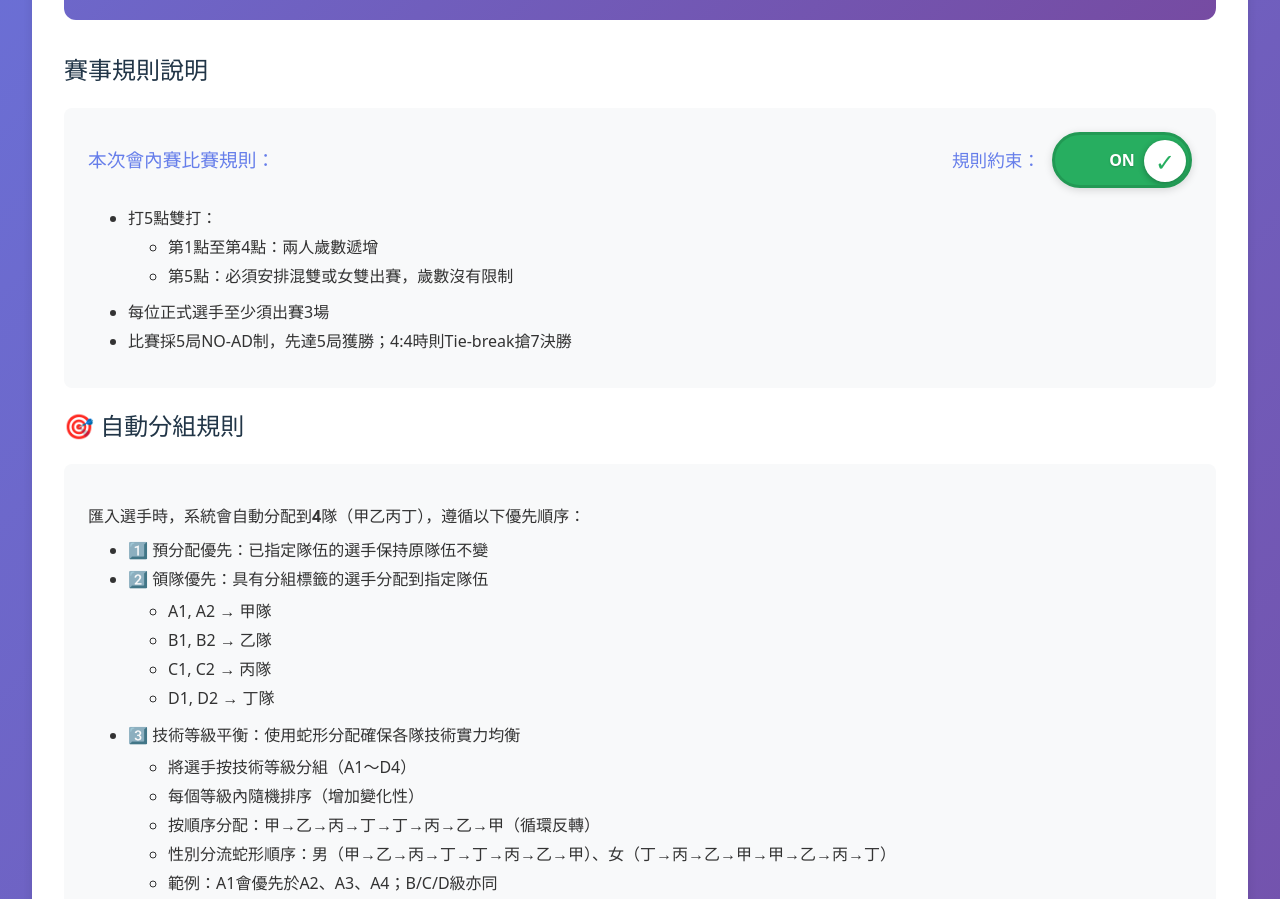
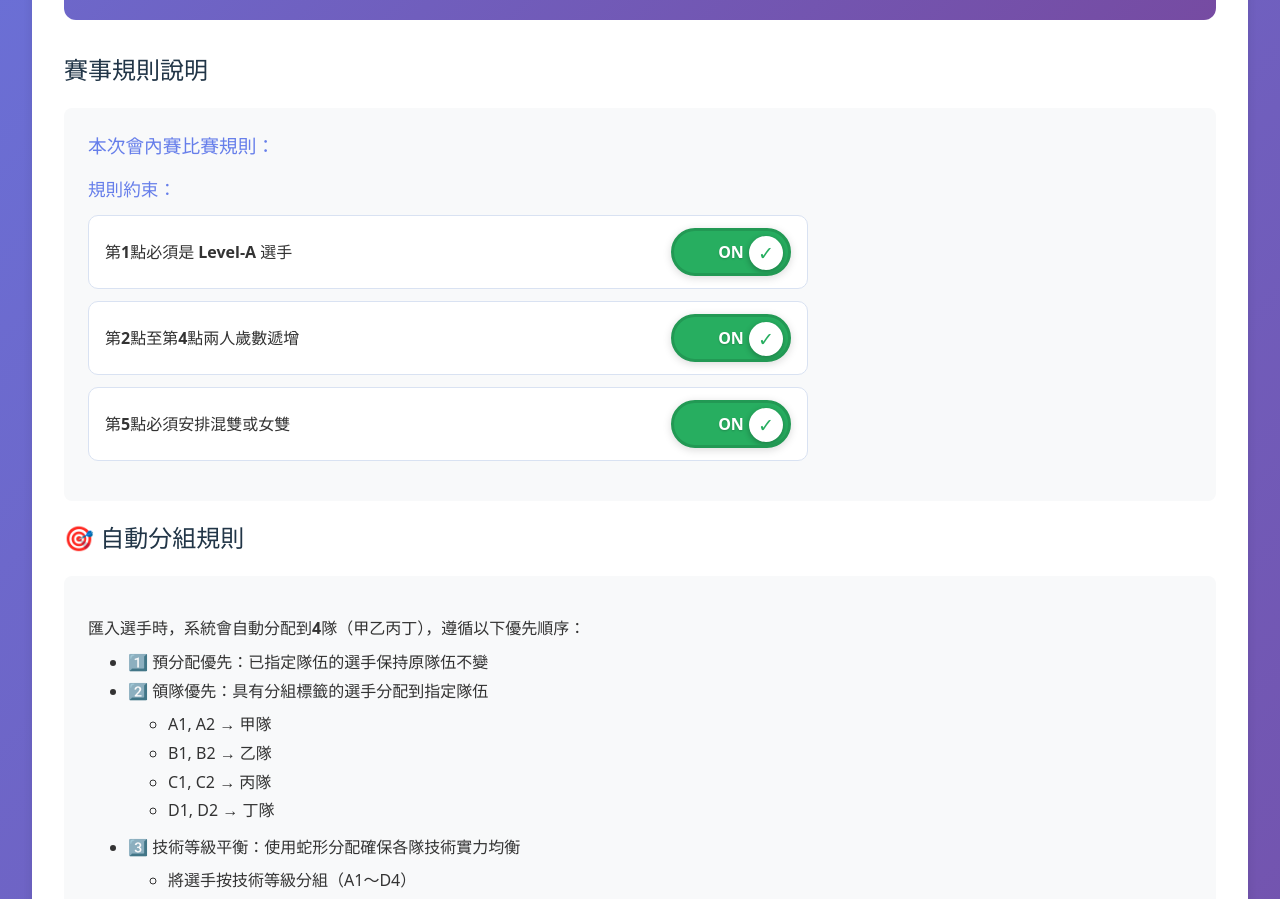
Before and after one commit to alberthsu-cl/TennisDouble, a React (Vite) app: page / in a window 1280 px wide. Shown: the part 1240-2139 px from the top of the page. Built offline with nearby package versions, Linux system fonts and the light colour scheme.

Commit message:
update contraints and controls

```diff
--- a/src/App.css
+++ b/src/App.css
@@ -467,23 +467,59 @@
 
 .rules-header {
   display: flex;
-  justify-content: space-between;
-  align-items: center;
-  flex-wrap: wrap;
+  flex-direction: column;
+  align-items: flex-start;
   gap: 1rem;
   margin-bottom: 1rem;
 }
 
 .rules-toggle {
   display: flex;
-  align-items: center;
+  align-items: flex-start;
+  flex-direction: column;
   gap: 0.75rem;
+  width: 100%;
+  max-width: 720px;
 }
 
 .rules-toggle label {
   font-weight: 600;
   color: #667eea;
   font-size: 1.1rem;
+}
+
+.constraint-toggle-list {
+  display: flex;
+  flex-direction: column;
+  gap: 0.75rem;
+  width: 100%;
+}
+
+.constraint-toggle-item {
+  display: flex;
+  align-items: center;
+  justify-content: space-between;
+  gap: 1rem;
+  padding: 0.75rem 1rem;
+  background: white;
+  border: 1px solid #d9e2f2;
+  border-radius: 10px;
+}
+
+.constraint-toggle-item .btn-toggle {
+  width: 120px;
+  height: 48px;
+  flex-shrink: 0;
+}
+
+.constraint-toggle-item .toggle-slider {
+  width: 34px;
+  height: 34px;
+  font-size: 1.2rem;
+}
+
+.constraint-toggle-item .btn-toggle.active .toggle-slider {
+  transform: translateX(70px);
 }
 
 .toggle-description {
@@ -494,6 +530,14 @@
   background: rgba(255, 255, 255, 0.8);
   border-radius: 6px;
   border-left: 4px solid currentColor;
+}
+
+.constraint-toggle-item .toggle-description {
+  flex: 1;
+  padding: 0;
+  background: transparent;
+  border-radius: 0;
+  border-left: none;
 }
 
 .rules-box h3 {
@@ -2439,7 +2483,16 @@ button {
 
   .rules-toggle {
     width: 100%;
-    justify-content: space-between;
+    justify-content: flex-start;
+  }
+
+  .constraint-toggle-item {
+    flex-direction: column;
+    align-items: stretch;
+  }
+
+  .constraint-toggle-item .btn-toggle {
+    align-self: flex-end;
   }
 }
 
--- a/src/App.tsx
+++ b/src/App.tsx
@@ -204,6 +204,19 @@ const getRulesFormatText = (settings: TournamentSettings) => {
   return `比賽採${settings.gamesPerMatch}局NO-AD制，先達${settings.gamesPerMatch}局獲勝；${settings.gamesPerMatch - 1}:${settings.gamesPerMatch - 1}時則Tie-break搶7決勝`;
 };
 
+const getDerivedConstraintState = (overrides: Partial<TournamentSettings>, base: TournamentSettings) => {
+  const point1LevelAConstraint = overrides.point1LevelAConstraint ?? base.point1LevelAConstraint;
+  const points2To4AgeAscendingConstraint = overrides.points2To4AgeAscendingConstraint ?? base.points2To4AgeAscendingConstraint;
+  const point5WomenOrMixedConstraint = overrides.point5WomenOrMixedConstraint ?? base.point5WomenOrMixedConstraint;
+
+  return {
+    point1LevelAConstraint,
+    points2To4AgeAscendingConstraint,
+    point5WomenOrMixedConstraint,
+    enforceRules: point1LevelAConstraint || points2To4AgeAscendingConstraint || point5WomenOrMixedConstraint,
+  };
+};
+
 type View = 'setup' | 'players' | 'matches' | 'standings' | 'manual-setup' | 'grand-slam';
 
 function App() {
@@ -228,6 +241,9 @@ function App() {
     totalRounds: 3,
     minMatchesPerPlayer: 2,
     enforceRules: true,
+    point1LevelAConstraint: true,
+    points2To4AgeAscendingConstraint: true,
+    point5WomenOrMixedConstraint: true,
     tournamentMode: 'internal',
     homeClubName: '主隊',
     awayClubName: '客隊',
@@ -251,6 +267,16 @@ function App() {
     if (savedStarted) setTournamentStarted(JSON.parse(savedStarted));
     if (savedSettings) {
       const parsedSettings = JSON.parse(savedSettings) as TournamentSettings;
+      const legacyConstraintState = typeof parsedSettings.enforceRules === 'boolean' ? parsedSettings.enforceRules : true;
+      const point1LevelAConstraint = typeof parsedSettings.point1LevelAConstraint === 'boolean'
+        ? parsedSettings.point1LevelAConstraint
+        : legacyConstraintState;
+      const points2To4AgeAscendingConstraint = typeof parsedSettings.points2To4AgeAscendingConstraint === 'boolean'
+        ? parsedSettings.points2To4AgeAscendingConstraint
+        : legacyConstraintState;
+      const point5WomenOrMixedConstraint = typeof parsedSettings.point5WomenOrMixedConstraint === 'boolean'
+        ? parsedSettings.point5WomenOrMixedConstraint
+        : legacyConstraintState;
       const participantCount = parsedSettings.tournamentMode === 'internal'
         ? (loadedPlayers.length > 0 ? loadedPlayers.length : parsedSettings.playersPerTeam * 4)
         : loadedPlayers.length;
@@ -266,6 +292,10 @@ function App() {
         gamesPerMatch: Math.max(3, parsedSettings.gamesPerMatch || 5),
         fourGameDeuceMode: parsedSettings.fourGameDeuceMode === 'extend-to-5' ? 'extend-to-5' : 'tiebreak-7',
         minMatchesPerPlayer: recalculatedMinMatches,
+        point1LevelAConstraint,
+        points2To4AgeAscendingConstraint,
+        point5WomenOrMixedConstraint,
+        enforceRules: point1LevelAConstraint || points2To4AgeAscendingConstraint || point5WomenOrMixedConstraint,
       });
     }
   }, []);
@@ -286,6 +316,14 @@ function App() {
   useEffect(() => {
     localStorage.setItem('tournamentSettings', JSON.stringify(settings));
   }, [settings]);
+
+  const updateConstraintSettings = (overrides: Partial<TournamentSettings>) => {
+    setSettings(prev => ({
+      ...prev,
+      ...overrides,
+      ...getDerivedConstraintState(overrides, prev),
+    }));
+  };
 
   // 計算每人最少出賽場次
   useEffect(() => {
@@ -1439,39 +1477,55 @@ function App() {
                 {settings.tournamentMode === 'internal' && (
                   <div className="rules-toggle">
                     <label>規則約束：</label>
-                    <button
-                      className={`btn-toggle ${settings.enforceRules ? 'active' : ''}`}
-                      onClick={() => setSettings({ ...settings, enforceRules: !settings.enforceRules })}
+                    <div className="constraint-toggle-list">
+                      <div className="constraint-toggle-item">
+                        <span className="toggle-description">第1點必須是 Level-A 選手</span>
+                        <button
+                          className={`btn-toggle ${settings.point1LevelAConstraint ? 'active' : ''}`}
+                          onClick={() => updateConstraintSettings({ point1LevelAConstraint: !settings.point1LevelAConstraint })}
                         >
                           <span className="toggle-slider">
-                        {settings.enforceRules ? '✓' : '✕'}
+                            {settings.point1LevelAConstraint ? '✓' : '✕'}
                           </span>
-                      <span className="toggle-label">{settings.enforceRules ? 'ON' : 'OFF'}</span>
-                    </button>
-                  </div>
-                )}
-              </div>
+                          <span className="toggle-label">{settings.point1LevelAConstraint ? 'ON' : 'OFF'}</span>
+                        </button>
+                      </div>
+                      <div className="constraint-toggle-item">
+                        <span className="toggle-description">第2點至第4點兩人歲數遞增</span>
+                        <button
+                          className={`btn-toggle ${settings.points2To4AgeAscendingConstraint ? 'active' : ''}`}
+                          onClick={() => updateConstraintSettings({ points2To4AgeAscendingConstraint: !settings.points2To4AgeAscendingConstraint })}
+                        >
+                          <span className="toggle-slider">
+                            {settings.points2To4AgeAscendingConstraint ? '✓' : '✕'}
+                          </span>
+                          <span className="toggle-label">{settings.points2To4AgeAscendingConstraint ? 'ON' : 'OFF'}</span>
+                        </button>
+                      </div>
+                      <div className="constraint-toggle-item">
+                        <span className="toggle-description">第5點必須安排混雙或女雙</span>
+                        <button
+                          className={`btn-toggle ${settings.point5WomenOrMixedConstraint ? 'active' : ''}`}
+                          onClick={() => updateConstraintSettings({ point5WomenOrMixedConstraint: !settings.point5WomenOrMixedConstraint })}
+                        >
+                          <span className="toggle-slider">
+                            {settings.point5WomenOrMixedConstraint ? '✓' : '✕'}
+                          </span>
+                          <span className="toggle-label">{settings.point5WomenOrMixedConstraint ? 'ON' : 'OFF'}</span>
+                        </button>
+                      </div>
+                    </div>
+                  </div>
+                )}
+              </div>
+              {settings.tournamentMode === 'inter-club' && (
                 <ul>
-                {settings.tournamentMode === 'inter-club' ? (
-                  <>
                   <li>{settings.homeClubName} vs {settings.awayClubName} 對抗賽</li>
                   <li>由管理者自由安排對戰配對，無人數、輪次限制</li>
                   <li>{getRulesFormatText(settings)}</li>
                   <li>請至「手動配對」功能建立比賽</li>
-                  </>
-                ) : (
-                  <>
-                    <li>打{settings.pointsPerRound}點雙打：
-                      <ul>
-                        <li>第1點至第{settings.pointsPerRound - 1}點：兩人歲數遞增</li>
-                        <li>第{settings.pointsPerRound}點：必須安排混雙或女雙出賽，歲數沒有限制</li>
                 </ul>
-                    </li>
-                    <li>每位正式選手至少須出賽{settings.minMatchesPerPlayer}場</li>
-                    <li>{getRulesFormatText(settings)}</li>
-                  </>
-                )}
-              </ul>
+              )}
             </div>
 
             <h2>🎯 自動分組規則</h2>
--- a/src/components/Standings.tsx
+++ b/src/components/Standings.tsx
@@ -292,7 +292,9 @@ export const Standings: React.FC<StandingsProps> = ({ matches, players, settings
       ['每輪點數', settings.pointsPerRound],
       ['總輪數', settings.totalRounds],
       ['最少出賽場次', settings.minMatchesPerPlayer],
-      ['強制規則', settings.enforceRules ? '是' : '否']
+      ['第1點 Level-A', settings.point1LevelAConstraint ? '是' : '否'],
+      ['第2-4點年齡遞增', settings.points2To4AgeAscendingConstraint ? '是' : '否'],
+      ['第5點混雙或女雙', settings.point5WomenOrMixedConstraint ? '是' : '否']
     ];
     const statsSheet = XLSX.utils.aoa_to_sheet(statsData);
     applyBorders(statsSheet, statsData.length, 2);
--- a/src/types/index.ts
+++ b/src/types/index.ts
@@ -86,6 +86,9 @@ export interface TournamentSettings {
   totalRounds: number;         // 總輪數 (default: 3)
   minMatchesPerPlayer: number; // 每人最少出賽場次（動態計算）
   enforceRules: boolean;       // 是否強制執行規則約束 (default: true)
+  point1LevelAConstraint: boolean; // 第1點必須為 Level-A 選手
+  points2To4AgeAscendingConstraint: boolean; // 第2至4點兩人歲數遞增
+  point5WomenOrMixedConstraint: boolean; // 第5點必須為混雙或女雙
   tournamentMode: TournamentMode; // 賽事模式 (default: 'internal')
   homeClubName: string;        // 主隊名稱 (友誼賽模式，default: '主隊')
   awayClubName: string;        // 客隊名稱 (友誼賽模式，default: '客隊')
```
Also changed, not shown: src/components/ManualMatchSetup.tsx (+62 -48 lines), src/utils/scheduleGenerator.ts (+84 -56 lines), 5 other files (tests, documents, lock files or other folders). Lines whose indentation alone changed are shown as unchanged.
